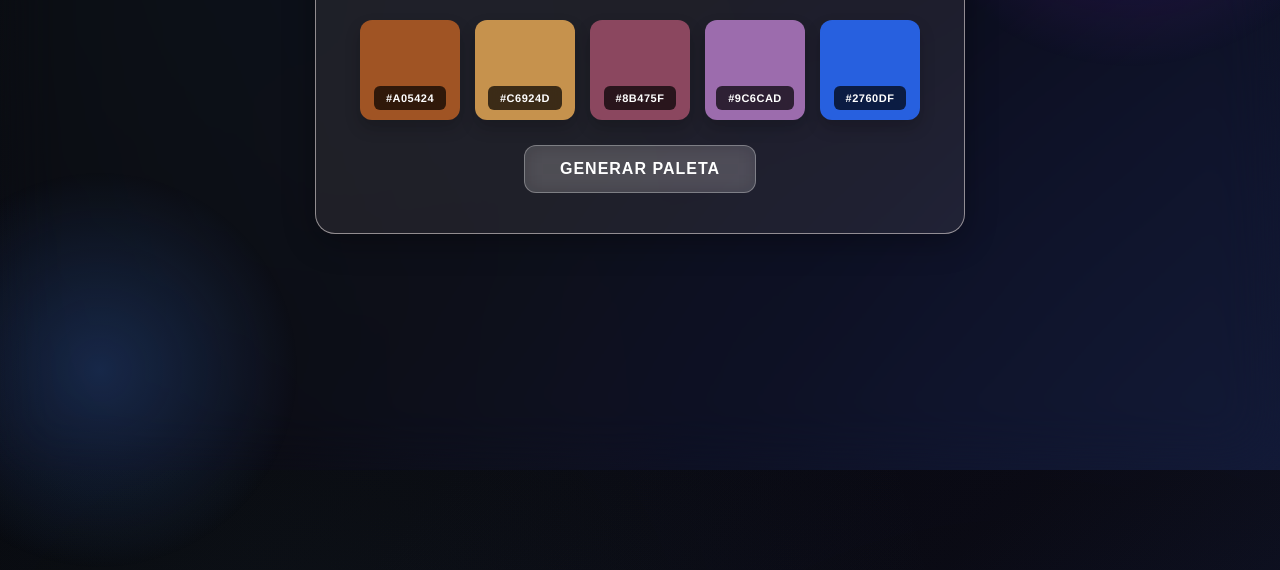
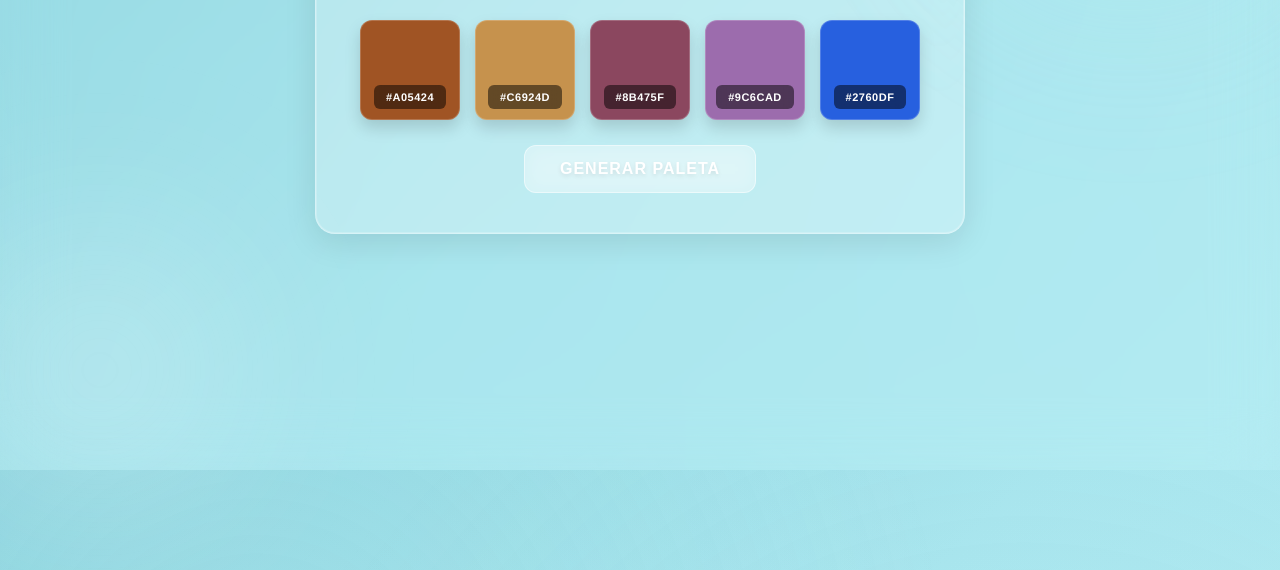
Before and after one commit to SAMUELTECNOPLUS/color, a plain HTML site: page index.html in a window 1280 px wide. Shown: the part 330-900 px from the top of the page. Drawn offline with Linux system fonts and the light colour scheme.

Commit message:
Refactor CSS styles for improved aesthetics
Updated styles for body, buttons, and containers with new gradients and shadows.

```diff
--- a/style.css
+++ b/style.css
@@ -12,13 +12,13 @@ body {
   flex-direction: column;
   font-family: 'Franklin Gothic Medium', 'Arial Narrow', Arial, sans-serif;
   position: relative;
- background: radial-gradient(
+  background: radial-gradient(
       circle at 20% 30%,
-      rgba(77, 136, 163, 0.08),
+      rgba(179, 235, 242, 0.15),
       transparent 60%
     ),
-    radial-gradient(circle at 80% 70%, rgba(12, 21, 109, 0.08), transparent 70%),
-    linear-gradient(135deg, #050509 0%, #0a0a12 50%, #131a35 100%);
+    radial-gradient(circle at 80% 70%, rgba(179, 235, 242, 0.12), transparent 70%),
+    linear-gradient(135deg, #8dd4de 0%, #a8e5ed 50%, #B3EBF2 100%);
   backdrop-filter: blur(30px);
   -webkit-backdrop-filter: blur(30px);
   overflow: hidden;
@@ -29,10 +29,11 @@ body::before {
   position: absolute;
   width: 500px;
   height: 500px;
-  background: radial-gradient(circle, rgba(126, 34, 206, 0.3) 0%, transparent 70%);
+  background: radial-gradient(circle, rgba(179, 235, 242, 0.4) 0%, transparent 70%);
   top: -100px;
   right: -100px;
   border-radius: 50%;
+  filter: blur(80px);
 }
 
 body::after {
@@ -40,16 +41,18 @@ body::after {
   position: absolute;
   width: 400px;
   height: 400px;
-  background: radial-gradient(circle, rgba(42, 82, 152, 0.4) 0%, transparent 70%);
+  background: radial-gradient(circle, rgba(255, 255, 255, 0.3) 0%, transparent 70%);
   bottom: -100px;
   left: -100px;
   border-radius: 50%;
+  filter: blur(80px);
 }
 
 .contenedor {
-  background: rgba(199, 180, 180, 0.1);
-  backdrop-filter: blur(10px);
-  border: 1px solid rgba(219, 211, 211, 0.61);
+  background: rgba(255, 255, 255, 0.25);
+  backdrop-filter: blur(20px);
+  -webkit-backdrop-filter: blur(20px);
+  border: 1px solid rgba(255, 255, 255, 0.4);
   width: 650px;
   padding: 40px;
   border-radius: 20px;
@@ -57,18 +60,20 @@ body::after {
   flex-direction: column;
   align-items: center;
   gap: 25px;
-  box-shadow: 0 8px 32px rgba(0, 0, 0, 0.3);
+  box-shadow: 0 8px 32px rgba(0, 0, 0, 0.1),
+              0 0 0 1px rgba(255, 255, 255, 0.2) inset;
   position: relative;
   z-index: 1;
 }
 
 h1 {
-  color: rgb(255, 253, 253);
+  color: rgb(255, 255, 255);
   text-align: center;
   margin-bottom: 10px;
   font-size: 32px;
   font-weight: 600;
   letter-spacing: -0.5px;
+  text-shadow: 0 2px 10px rgba(0, 0, 0, 0.1);
 }
 
 .containerPallete {
@@ -86,18 +91,19 @@ h1 {
   align-items: flex-end;
   justify-content: center;
   padding: 10px;
-  box-shadow: 0 8px 16px rgba(0, 0, 0, 0.2);
+  box-shadow: 0 8px 16px rgba(0, 0, 0, 0.15);
   cursor: pointer;
   transition: all 0.3s ease;
+  border: 1px solid rgba(255, 255, 255, 0.2);
 }
 
 .Paletaitem:hover {
   transform: translateY(-5px);
-  box-shadow: 0 12px 24px rgba(0, 0, 0, 0.3);
+  box-shadow: 0 12px 24px rgba(0, 0, 0, 0.2);
 }
 
 .colorHex {
-  background-color: rgba(0, 0, 0, 0.7);
+  background-color: rgba(0, 0, 0, 0.5);
   backdrop-filter: blur(5px);
   padding: 6px 12px;
   border-radius: 6px;
@@ -109,9 +115,10 @@ h1 {
 }
 
 button {
-  background: rgba(255, 255, 255, 0.15);
+  background: rgba(255, 255, 255, 0.3);
   backdrop-filter: blur(10px);
-  border: 1px solid rgba(255, 255, 255, 0.3);
+  -webkit-backdrop-filter: blur(10px);
+  border: 1px solid rgba(255, 255, 255, 0.5);
   color: white;
   padding: 14px 35px;
   border-radius: 12px;
@@ -121,12 +128,13 @@ button {
   transition: all 0.3s ease;
   text-transform: uppercase;
   letter-spacing: 1px;
+  text-shadow: 0 2px 4px rgba(0, 0, 0, 0.1);
 }
 
 button:hover {
-  background: rgba(255, 255, 255, 0.25);
+  background: rgba(255, 255, 255, 0.4);
   transform: translateY(-2px);
-  box-shadow: 0 8px 20px rgba(255, 255, 255, 0.2);
+  box-shadow: 0 8px 20px rgba(179, 235, 242, 0.3);
 }
 
 button:active {
```
